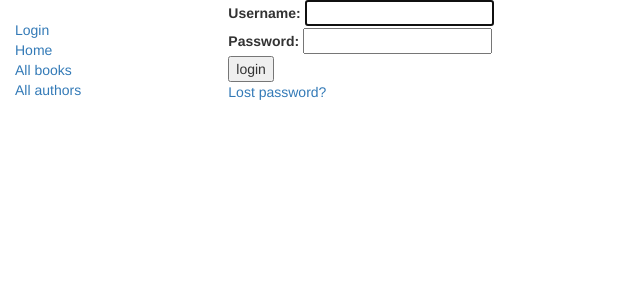
After one commit to ptrdiff/projectsfair, a Django app: page /accounts/login/ in a window 1280 px wide. The commit adds this page. Shown: the top 300 px of the page, without its empty margins (0-640 px from the left). Run offline with Django 3.2, Linux system fonts and the light colour scheme; some libraries are stand-ins or nearby versions.

Commit message:
User auth added

```diff
--- a/fairapp/static/css/mystyle.css
+++ b/fairapp/static/css/mystyle.css
@@ -1,11 +1,5 @@
-.page-header {
-    background-color: #b4baff;
-    margin-top: 0;
-    padding: 20px 20px 20px;
+.sidebar-nav {
+    margin-top: 20px;
+    padding: 0;
+    list-style: none;
 }
-
-.page-content {
-    background-color: #a6ff8d;
-    margin-top: 0;
-    padding: 20px 20px 20px;
-}
--- a/fairapp/urls.py
+++ b/fairapp/urls.py
@@ -4,5 +4,6 @@ from django.urls import include, path
 app_name = 'fairapp'
 urlpatterns = [
     path('', views.IndexView.as_view(), name='index'),
-    path('<int:pk>/', views.DetailView.as_view(), name='detail')
+    path('<int:pk>/', views.DetailView.as_view(), name='detail'),
+    path('accounts/', include('django.contrib.auth.urls')),
 ]
--- a/projectsfair/settings.py
+++ b/projectsfair/settings.py
@@ -120,3 +120,7 @@ USE_TZ = True
 # https://docs.djangoproject.com/en/2.1/howto/static-files/
 
 STATIC_URL = '/static/'
+
+LOGIN_REDIRECT_URL = '/'
+
+EMAIL_BACKEND = 'django.core.mail.backends.console.EmailBackend'
--- /dev/null
+++ b/templates/fairapp/base_generic.html
@@ -0,0 +1,45 @@
+<!DOCTYPE html>
+<html lang="ru">
+<head>
+
+  {% block title %}<title>Projects Fair</title>{% endblock %}
+  <meta charset="utf-8">
+  <meta name="viewport" content="width=device-width, initial-scale=1">
+  <link rel="stylesheet" href="https://maxcdn.bootstrapcdn.com/bootstrap/3.3.7/css/bootstrap.min.css">
+  <script src="https://ajax.googleapis.com/ajax/libs/jquery/1.12.4/jquery.min.js"></script>
+  <script src="https://maxcdn.bootstrapcdn.com/bootstrap/3.3.7/js/bootstrap.min.js"></script>
+
+  <!-- Добавление дополнительного статического CSS файла -->
+  {% load static %}
+  <link rel="stylesheet" href="{% static 'css/mystyle.css' %}">
+</head>
+
+<body>
+
+  <div class="container-fluid">
+
+    <div class="row">
+      <div class="col-sm-2">
+      {% block sidebar %}
+      <ul class="sidebar-nav">
+          {% if user.is_authenticated %}
+               <li>User: {{ user.get_username }}</li>
+               <li><a href="{% url 'fairapp:logout'%}?next={{request.path}}">Logout</a></li>
+          {% else %}
+               <li><a href="{% url 'fairapp:login'%}?next={{request.path}}">Login</a></li>
+          {% endif %}
+          <li><a href="">Home</a></li>
+          <li><a href="">All books</a></li>
+          <li><a href="">All authors</a></li>
+
+      </ul>
+     {% endblock %}
+      </div>
+      <div class="col-sm-10 ">
+      {% block content %}{% endblock %}
+      </div>
+    </div>
+
+  </div>
+</body>
+</html>
--- /dev/null
+++ b/templates/registration/login.html
@@ -0,0 +1,39 @@
+{% extends "fairapp/base_generic.html" %}
+
+{% block content %}
+
+{% if form.errors %}
+<p>Your username and password didn't match. Please try again.</p>
+{% endif %}
+
+{% if next %}
+    {% if user.is_authenticated %}
+    <p>Your account doesn't have access to this page. To proceed,
+    please login with an account that has access.</p>
+    {% else %}
+    <p>Please login to see this page.</p>
+    {% endif %}
+{% endif %}
+
+<form method="post" action="{% url 'fairapp:login' %}">
+{% csrf_token %}
+
+<div>
+  <td>{{ form.username.label_tag }}</td>
+  <td>{{ form.username }}</td>
+</div>
+<div>
+  <td>{{ form.password.label_tag }}</td>
+  <td>{{ form.password }}</td>
+</div>
+
+<div>
+  <input type="submit" value="login" />
+  <input type="hidden" name="next" value="{{ next }}" />
+</div>
+</form>
+
+{# Assumes you setup the password_reset view in your URLconf #}
+<p><a href="{% url 'fairapp:password_reset' %}">Lost password?</a></p>
+
+{% endblock %}
--- /dev/null
+++ b/templates/registration/password_reset_done.html
@@ -0,0 +1,4 @@
+{% extends "fairapp/base_generic.html" %}
+{% block content %}
+<p>We've emailed you instructions for setting your password. If they haven't arrived in a few minutes, check your spam folder.</p>
+{% endblock %}
--- /dev/null
+++ b/templates/registration/password_reset_email.html
@@ -0,0 +1,2 @@
+Someone asked for password reset for email {{ email }}. Follow the link below:
+{{ protocol}}://{{ domain }}{% url 'fairapp:password_reset_confirm' uidb64=uid token=token %}
```
Also changed, not shown: fairapp/models.py (+7 -6 lines), templates/fairapp/index.html (+8 -41 lines), templates/registration/logged_out.html (added, +7 -0 lines), templates/registration/password_reset_complete.html (added, +7 -0 lines), templates/registration/password_reset_confirm.html (added, +33 -0 lines), templates/registration/password_reset_form.html (added, +10 -0 lines), db.sqlite3, fairapp/migrations/0005_appforproject.py (added), fairapp/migrations/0006_project_members.py (added).
